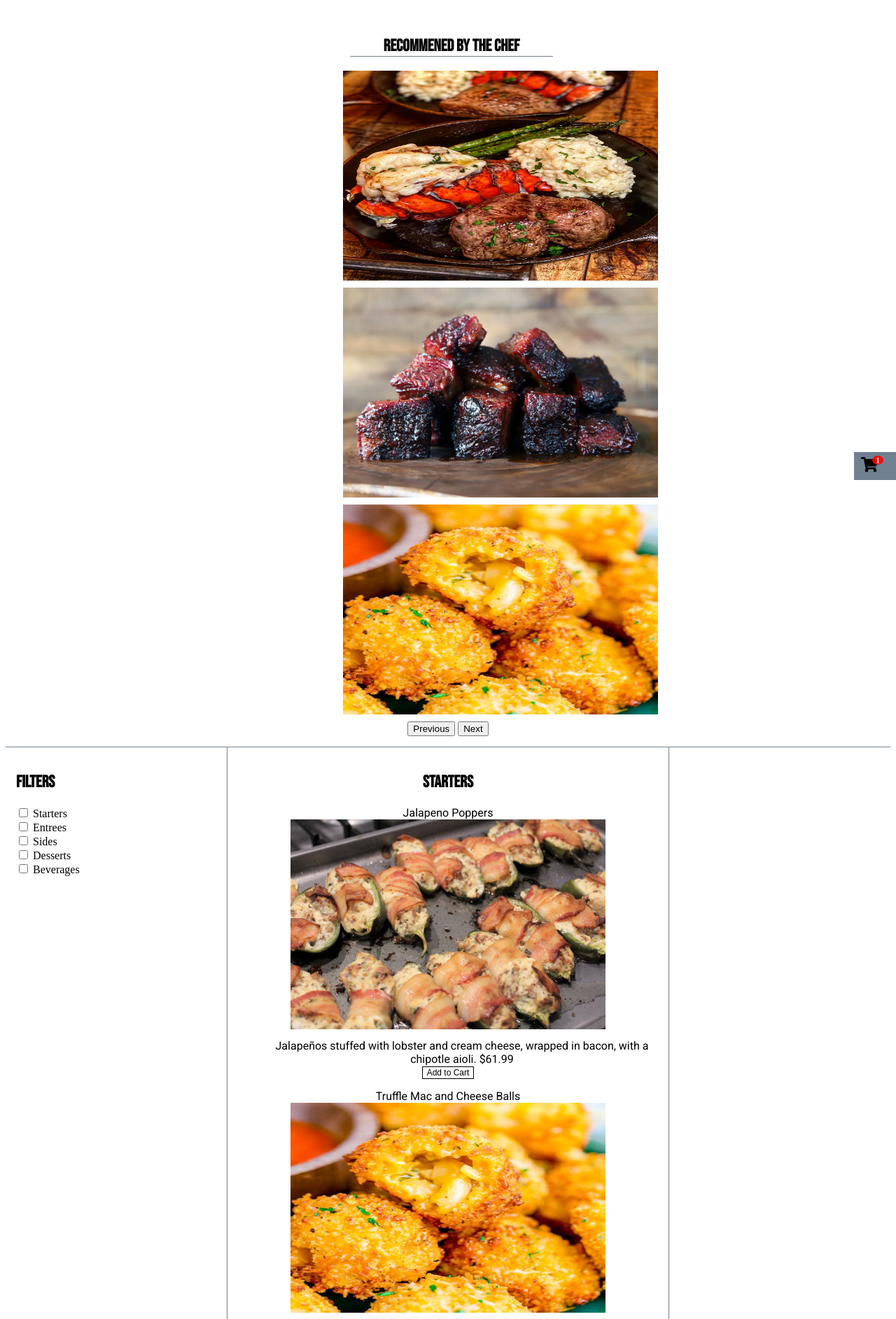
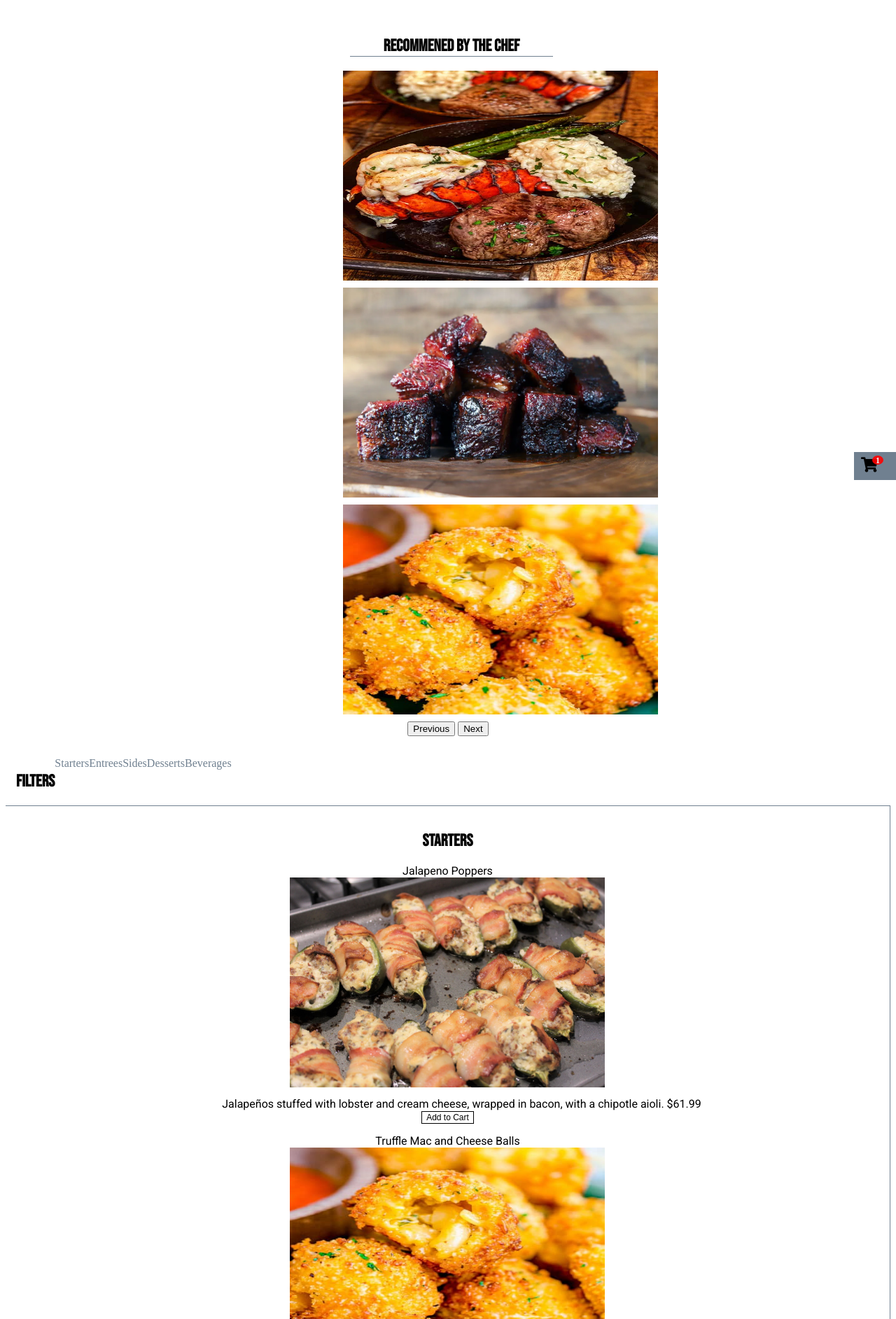
Before and after one commit to Dreiii18/Restaurant, a PHP site: page /frontend/html/order.html in a window 1280 px wide. Shown: the part 114-1999 px from the top of the page at 70% size. Run offline with PHP 8.4, Linux system fonts and the light colour scheme; some libraries are stand-ins or nearby versions.

Commit message:
made filter its own row and made them into links

```diff
--- a/frontend/css/order.css
+++ b/frontend/css/order.css
@@ -8,15 +8,6 @@
     font-family: "Roboto", sans-serif;
     font-weight: 400;
     font-style: normal;
-}
-
-#filterFlexContainer{
-    display: flex;
-    flex-direction: column;
-    padding-top: 15px;
-    justify-content: flex-start;
-    align-items: flex-start;
-    padding-left: 15px;
 }
 
 #menu {
@@ -149,7 +140,7 @@ footer p{
 
 #gridLayout {
     display: grid;
-    grid-template-columns: 25% 50% 25%;
+    grid-template-columns: 10% 90%;
 }
 
 #gridLayout > div {
@@ -157,18 +148,37 @@ footer p{
 }
 
 .item1 {
-    grid-column: 1 / 4;
-    border-bottom: 1px solid slategray;
+    grid-column: 1 / 3;
     padding-bottom: 15px;
     padding-top: 15px;
 }
 
+.item2 {
+    grid-column: 1 / 3;
+}
+
+#filterFlexContainer{
+    display: flex;
+    padding-top: 15px;
+    justify-content: flex-start;
+    padding-left: 15px;
+}
+
+#filterFlexContainer a {
+    text-decoration: none;
+    color: slategrey;
+}
+
+#filterFlexContainer a:hover {
+    text-decoration: underline;
+}
+
 .item3 {
     padding-top: 15px;
-    border-left: 1px solid slategrey;
+    grid-column: 1 / 3;
+    border-top: 1px solid slategrey;
     border-right: 1px solid slategrey;
 }
-
 
 .item4 {
     background-color: black;
--- a/frontend/html/order.html
+++ b/frontend/html/order.html
@@ -78,11 +78,11 @@
             <div class="item2">
               <div id="filterFlexContainer">
                 <h2>Filters</h2>
-                <label><input type="checkbox" rel="starters"> Starters</label>
-                <label><input type="checkbox" rel="entrees"> Entrees</label>
-                <label><input type="checkbox" rel="sides"> Sides</label>
-                <label><input type="checkbox" rel="desserts"> Desserts</label>
-                <label><input type="checkbox" rel="Beverages"> Beverages</label>
+                <a href="#starters">Starters</a>
+                <a href="#entrees">Entrees</a>
+                <a href="#sides">Sides</a>
+                <a href="#desserts">Desserts</a>
+                <a href="#beverages">Beverages</a>
               </div>
             </div>
 
@@ -176,11 +176,10 @@
                 </div>
               </div>
             </div>
+          </div>
 
-            <!-- For popout -->
-            <div class="item4">
-
-            </div>
+          <!-- For popout, not part of grid since hidden will allow covering of the menu -->
+          <div class="item4">
 
           </div>
 
```
